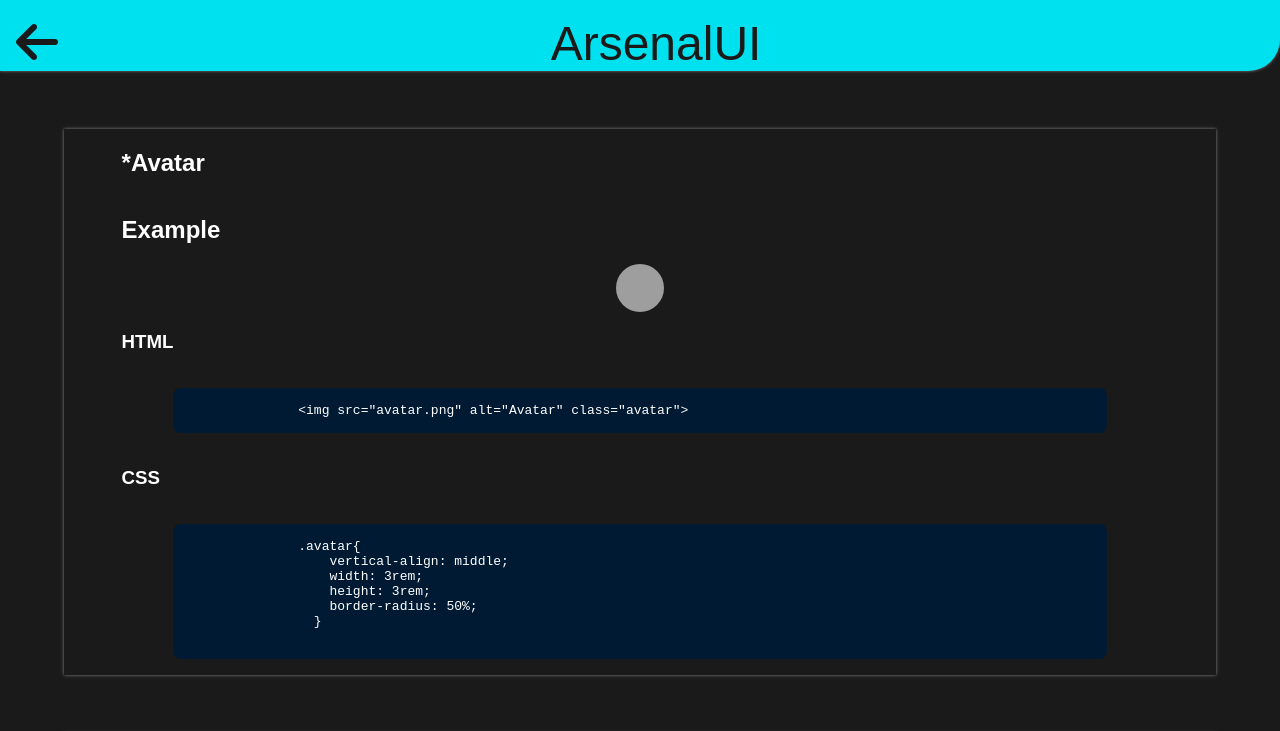
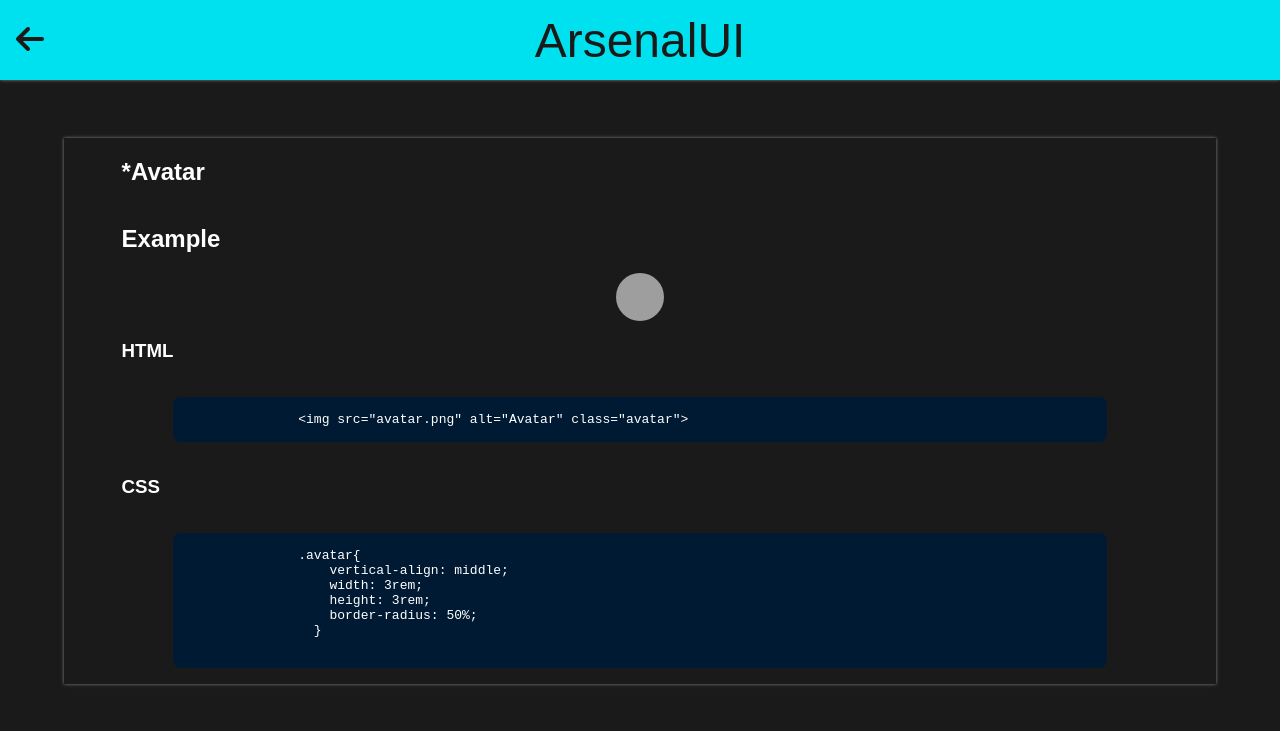
Before and after one commit to hemanshthakur/Comp-lib, a plain HTML site: page main/components page/components.html in a window 1280 px wide. Shown: the top 731 px of the page. Drawn offline with Linux system fonts and the light colour scheme; grey boxes are pictures that could not be loaded.

Commit message:
Update component-style.css

```diff
--- a/main/components page/component-style.css
+++ b/main/components page/component-style.css
@@ -16,13 +16,14 @@ body {
   margin: 0rem;
 }
 .header-tag {
+  height: 5rem;
   font-size: 3rem;
   margin:0rem;
-  padding-top: 1rem;
-  padding-left: 2rem;
+  /* padding-top: 1rem;
+  padding-left: 2rem; */
   background-color: var(--hover-over);
-  border-bottom-right-radius:2rem ;
   display: flex;
+  align-items: center;
   justify-content: space-evenly;
   box-shadow: 0rem 0rem 0.2rem var(--shade-color);
 }
@@ -37,6 +38,7 @@ a{
   color: var(--primary-colour);
 }
 .back-arrow{
+  font-size: 2rem;
   position: absolute;
   left:1rem;
 }
```
